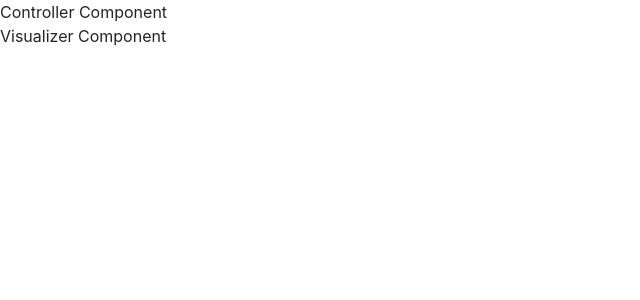
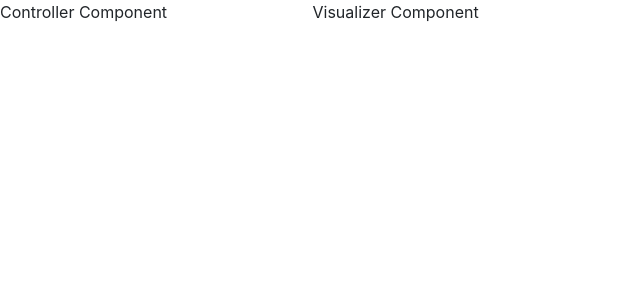
Before and after one commit to pranavj1001/container-spotter, a React (Create React App) app in the folder client/: page /tool in a window 1280 px wide. Shown: the top 300 px of the page, without its empty margins (0-640 px from the left). Built offline with nearby package versions, Linux system fonts and the light colour scheme.

Commit message:
use bootstrap to divide page for controller and visualizer

```diff
--- a/client/src/components/tool/tool.js
+++ b/client/src/components/tool/tool.js
@@ -4,9 +4,13 @@ import Visualizer from '../visualizer/visualizer';
 
 const Tool = () => {
     return (
-        <div>
-            <Controller />
-            <Visualizer />
+        <div className="row">
+            <div id="controller" className="col-md-3 container-spotter-no-padding-div container container-spotter-left-div">
+                <Controller />
+            </div>
+            <div id="view" className="col-md-9 container-spotter-no-padding-div container-spotter-right-div">
+                <Visualizer />
+            </div>
         </div>
     );
 };
```
